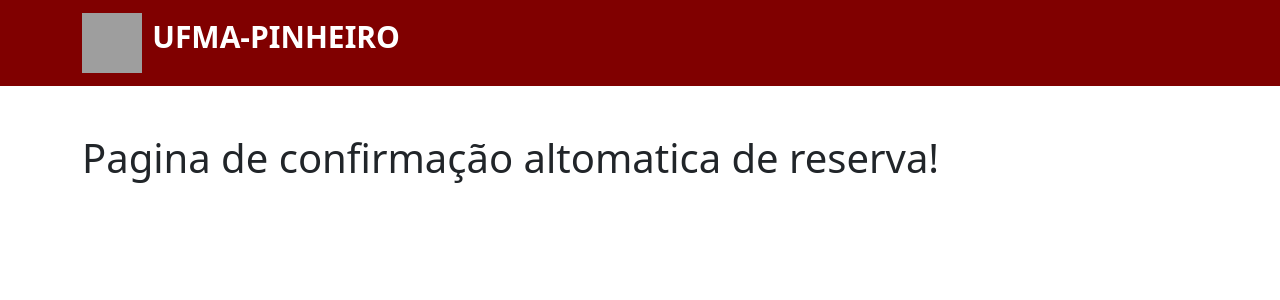
After one commit to ufma-pinheiro/reserva-de-laboratorios, a FastAPI app: template templates/confirmation.html in a window 1280 px wide. The commit adds this page. Shown: the top 300 px of the page. Run offline with FastAPI, Linux system fonts and the light colour scheme; the template is opened without the code that fills it, so the values that code supplies are empty; parts of the project's set-up code (start-up, migrations or seed data) failed here and were passed over; grey boxes are pictures that could not be loaded.

Commit message:
new endpoint
finalizado a pagina de reserva e criado o template e o endpoint para pagina de confirmação.

```diff
--- a/main.py
+++ b/main.py
@@ -11,6 +11,7 @@ from fastapi.security import HTTPBasic, HTTPBasicCredentials
 from starlette.status import HTTP_401_UNAUTHORIZED
 from fastapi.templating import Jinja2Templates
 from fastapi.staticfiles import StaticFiles
+from fastapi.responses import RedirectResponse
 
 app = FastAPI()
 app.mount("/static", StaticFiles(directory="static"), name="static")
@@ -49,6 +50,11 @@ class ReservationData(Reservation):
 @app.get("/")
 async def root(request: Request):
     return templates.TemplateResponse("index.html", {"request": request})
+
+
+@app.get("/confirmation")
+async def confirmation(request: Request):
+    return templates.TemplateResponse("confirmation.html", {"request": request})
 
 
 @app.get("/info")
@@ -94,6 +100,7 @@ async def reserve(reservation: Reservation):
         email_sender.send(reservation.responsible_user_email,
                           "Token para validação da reserva.",
                           f"Token: {db_reservation.token}")
+        raise HTTPException(200)
     except Exception as e:
         raise HTTPException(400, detail=str(e))
 
--- /dev/null
+++ b/templates/confirmation.html
@@ -0,0 +1,44 @@
+<!DOCTYPE html>
+<html>
+<head>
+    <link href="https://fonts.googleapis.com/css?family=Roboto:300,400,500,700" rel="stylesheet">
+    <link href="https://fonts.googleapis.com/icon?family=Material+Icons" rel="stylesheet">
+    <link href="https://cdn.jsdelivr.net/npm/bootstrap@5.3.0/dist/css/bootstrap.min.css" rel="stylesheet">
+    <style>
+        .navbar {
+            background-color: #800000; /* Cor vinho */
+        }
+
+        .navbar-brand img {
+            width: 60px; /* Ajuste a largura conforme necessário */
+            height: 60px; /* Ajuste a altura conforme necessário */
+            margin-right: 5px; /* Adiciona um espaço entre a imagem e o texto */
+        }
+
+        .navbar-brand span {
+            color: #fff;
+            font-size: 30px; /* Tamanho da fonte */
+ 			font-weight: bold;
+ 			align-self: center; /* Peso da fonte */ /* Cor do texto */
+        }
+    </style>
+    <title>Reserva de Salas</title>
+</head>
+<body>
+<nav class="navbar navbar-expand-lg navbar-dark">
+    <div class="container">
+        <a class="navbar-brand" href="#">
+            <img src="https://portais.ufma.br/PortalUnidade/img/brasao-normal.png" alt="Logo">
+            <span>UFMA-PINHEIRO</span>
+        </a>
+    </div>
+</nav>
+
+<!-- Mensagem de bem-vindo -->
+<div class="container">
+    <h1 class="mt-5">Pagina de confirmação altomatica de reserva!</h1>
+
+</div>
+<script src="https://cdn.jsdelivr.net/npm/bootstrap@5.3.0/dist/js/bootstrap.bundle.min.js"></script>
+</body>
+</html>
```
Also changed, not shown: templates/index.html (+86 -25 lines).
